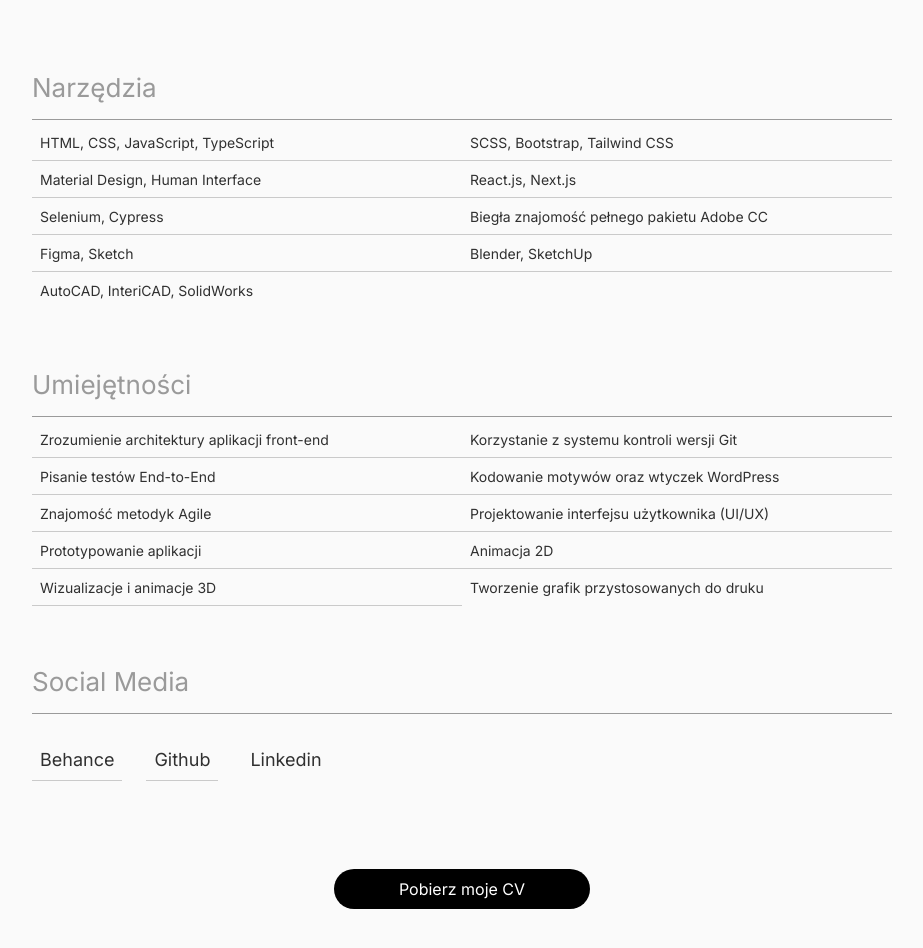
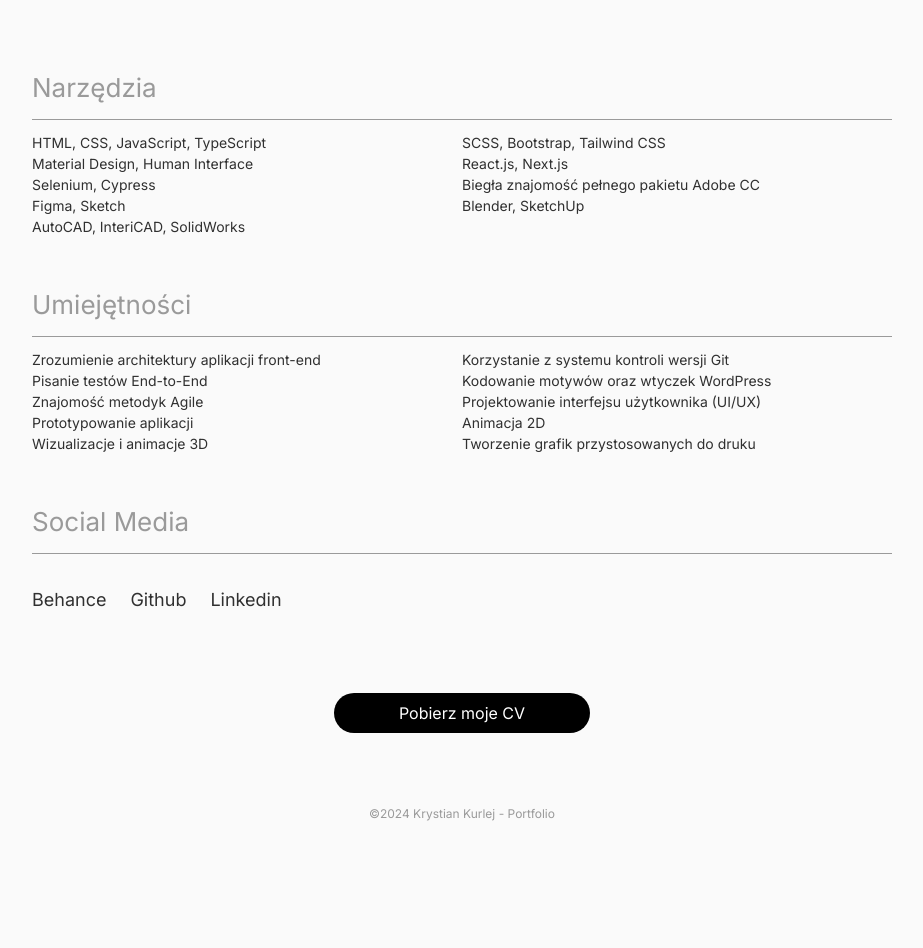
Before and after one commit to KrystianKurlej/portfoliov2, a Next.js app: page /cv in a window 1280 px wide. Shown: the part 982-1930 px from the top of the page, without its empty margins (178-1101 px from the left). After the commit the page ends 1845 px from the top, so only its background shows below. Built offline with nearby package versions, Linux system fonts and the light colour scheme.

Commit message:
list styling fix

```diff
--- a/app/[slug]/page.js
+++ b/app/[slug]/page.js
@@ -92,9 +92,13 @@ export default function Page({params}) {
 								return (
 									<ul
 										key={index}
-										className="my-2 pb-2 text-baseLarge text-balance">
+										className={`my-2 pb-2 text-baseLarge text-balance ${styles.list}`}>
 										{item.items.map((listItem, itemIndex) => {
-											return <li key={itemIndex}>{listItem}</li>;
+											return (
+												<li key={itemIndex} className={styles.listItem}>
+													{listItem}
+												</li>
+											);
 										})}
 									</ul>
 								);
--- a/app/css/globals.css
+++ b/app/css/globals.css
@@ -85,36 +85,3 @@ body {
     content: none;
   }
 }
-
-ul{
-  list-style-type: none;
-}
-
-ul li{
-  position: relative;
-  padding: 0 0.5rem 0.5rem 0.5rem;
-  margin-bottom: 0.5rem;
-}
-
-ul li:not(:last-child)::after{
-  content: '';
-  position: absolute;
-  bottom: 0;
-  left: 0;
-  width: 100%;
-  height: 1px;
-  background-color: var(--onBackgroundLowContrast);
-  opacity: .5;
-}
-
-.modal-overlay{
-  background-color: var(--onBackgroundLowContrastSemiTransparent);
-}
-
-.modal{
-  background-color: var(--background);
-}
-
-.separator{
-  background-color: var(--stroke);
-}
```
Also changed, not shown: app/css/project.module.css (+33 -0 lines).
